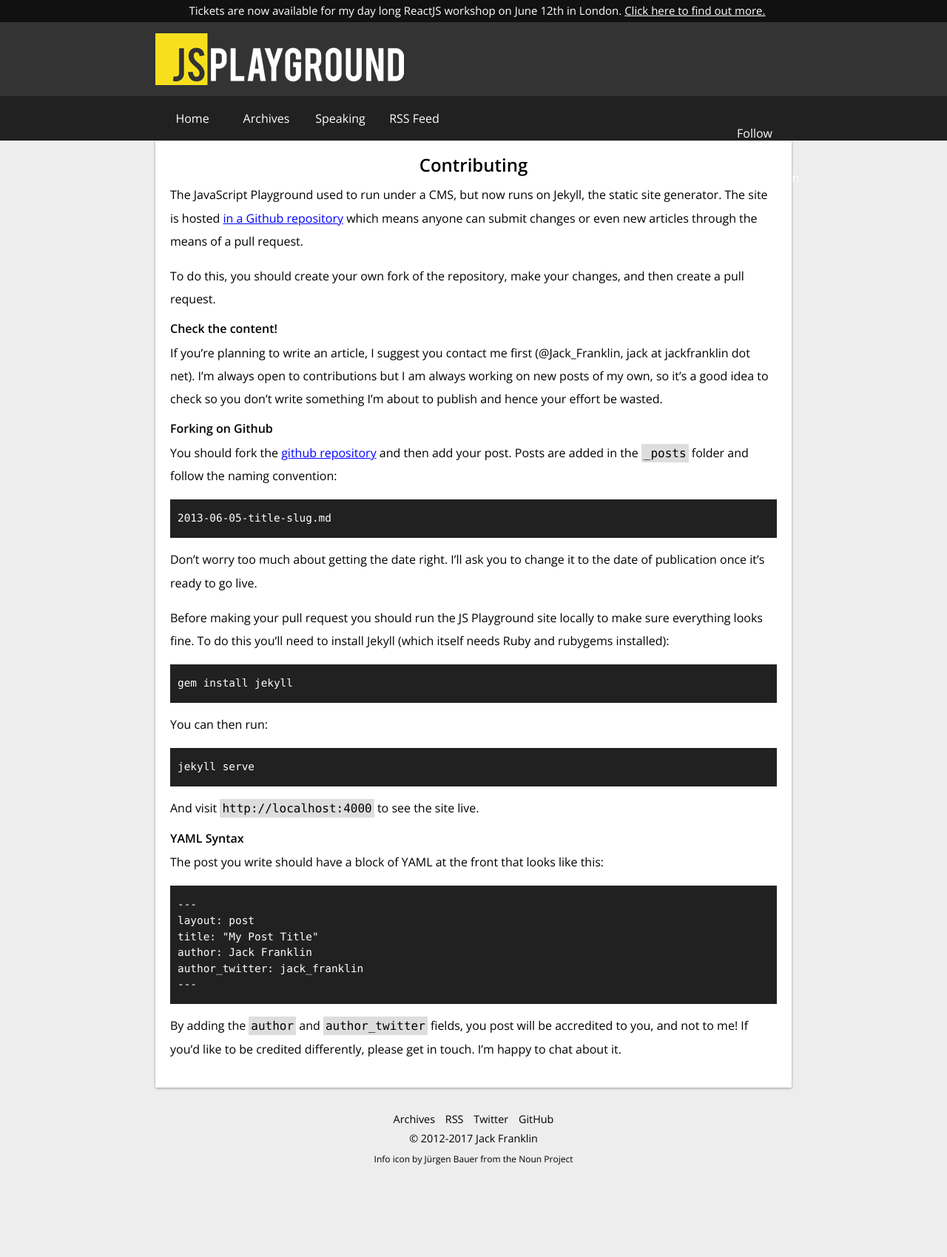
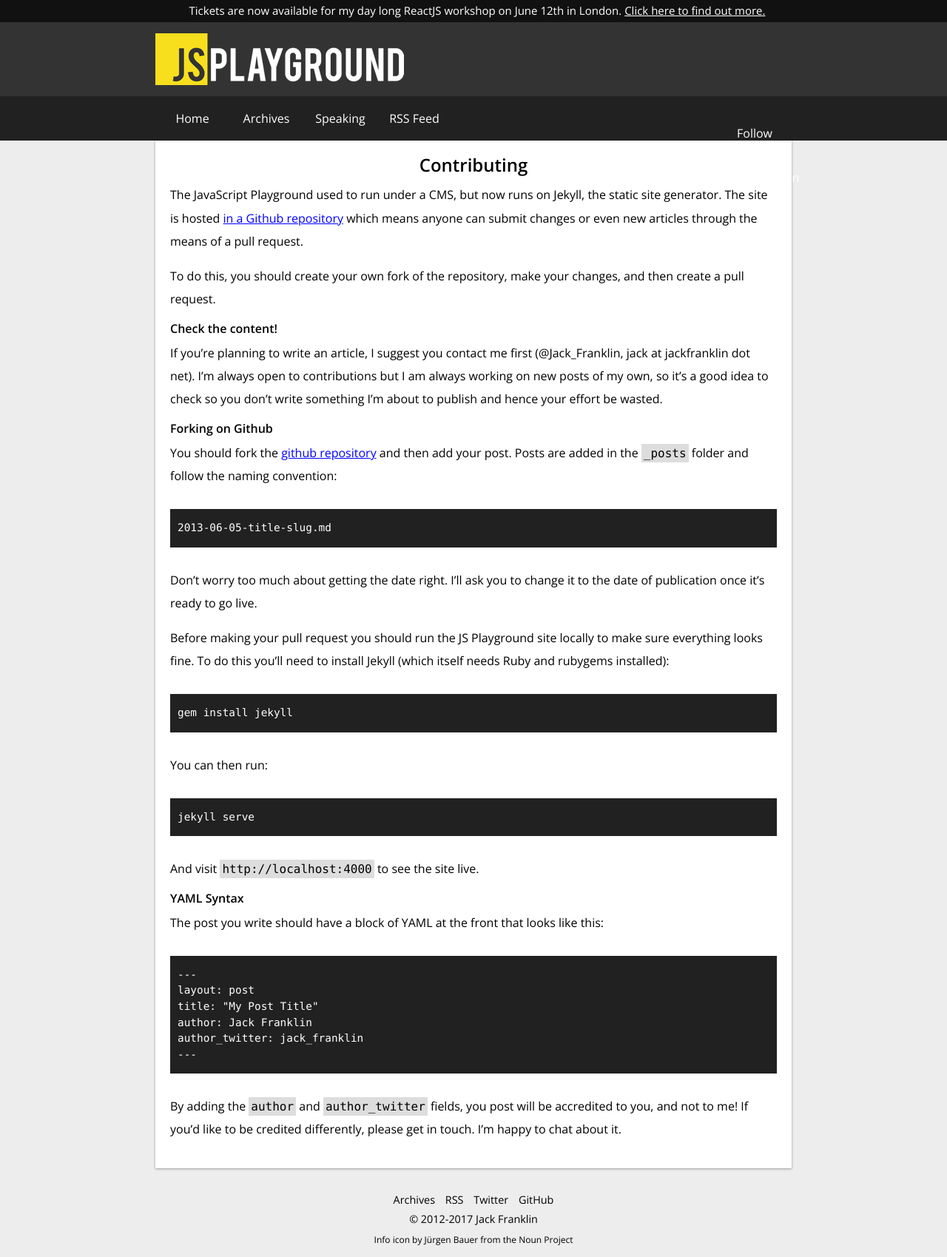
Before and after one commit to jackfranklin/javascriptplayground.com, a Jekyll site: the page built from contributing.md, in a window 1280 px wide. Shown: the whole page at 74% size. Built offline with Jekyll 4.4.1, drawn with Linux system fonts in a browser that asks for light colours; comment, search, counter and statistics services are not loaded; before the commit the page ends 1590 px from its top, so only the background shows below that.

Commit message:
Code blocks get room to breathe

```diff
--- a/css/styles.css
+++ b/css/styles.css
@@ -150,7 +150,8 @@ pre {
   padding: 15px 5px 15px 10px;
   word-wrap: break-word;
   font-size: 0.9em;
-  margin-bottom: 1em;
+  margin-top: 2em;
+  margin-bottom: 2em;
   overflow: scroll;
 }
 
```
